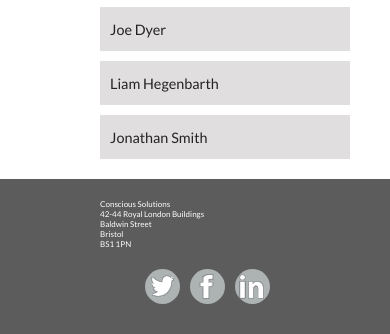
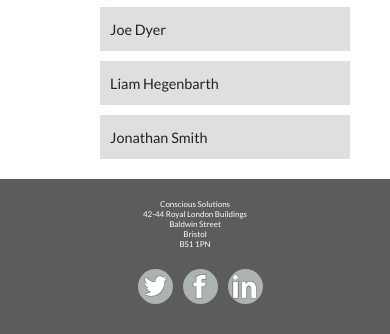
Before and after one commit to Katie201677/conscious-tech-assessment, a plain HTML site: page index.html in a window 390 px wide. Shown: the part 1508-1842 px from the top of the page. Drawn offline with Linux system fonts and the light colour scheme.

Commit message:
last updates and README updated

```diff
--- a/site.css
+++ b/site.css
@@ -114,7 +114,7 @@ li {
   margin: 30px 70px 10px 100px;
 }
 
-@media only screen and (max-width: 600px) {
+@media only screen and (max-width: 768px) {
   .main {
     grid-template-columns: 1fr;
   }
@@ -153,13 +153,14 @@ li {
   background-color: rgb(92, 92, 92);
   color: white;
   font-size: 0.5em;
+  margin-right: 70px;
+  width: 100%;
 }
 
 .footer-container {
   display: flex;
   justify-content: space-between;
-  padding: 20px 15px 30px 100px;
-  margin-right: 70px;
+  padding: 20px 100px 30px 100px;
 }
 
 .social-icons {
@@ -191,7 +192,8 @@ li {
 @media only screen and (max-width: 480px) {
   .footer-container {
     flex-direction: column;
-    justify-content: flex-start;
+    justify-content: center;
+    text-align: center;
   }
 
   .social-icons {
--- a/site.js
+++ b/site.js
@@ -1,9 +1,13 @@
+// move bxslider content to right column.
+
 const footer = document.querySelector("#footer");
 const rotator = document.querySelector("#staff-rotator");
 const sidebar = document.querySelector("#sidebar");
 
 footer.removeChild(rotator);
 sidebar.appendChild(rotator);
+
+// helper functions for bxslider callback:
 
 const extractName = (inputString) => {
   const regex = /(?<=people\/).*(?=\.jpg)/g;
@@ -18,6 +22,8 @@ const formatName = (name) => {
 const formatNameForLink = (name) => {
   return name.replace("_", "-");
 }
+
+//bxslider:
 
 $(document).ready(function(){
   $('.bxslider').bxSlider({
```
Also changed, not shown: 1 other file.
